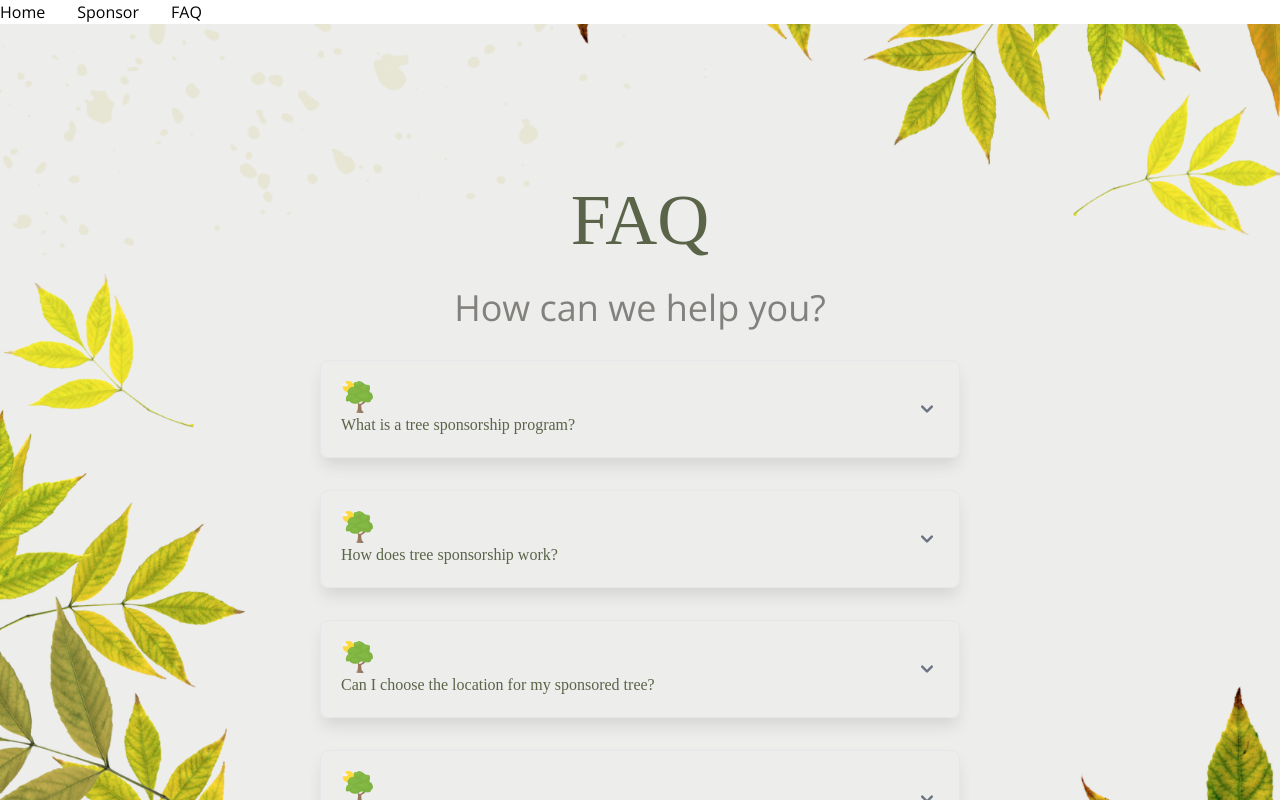
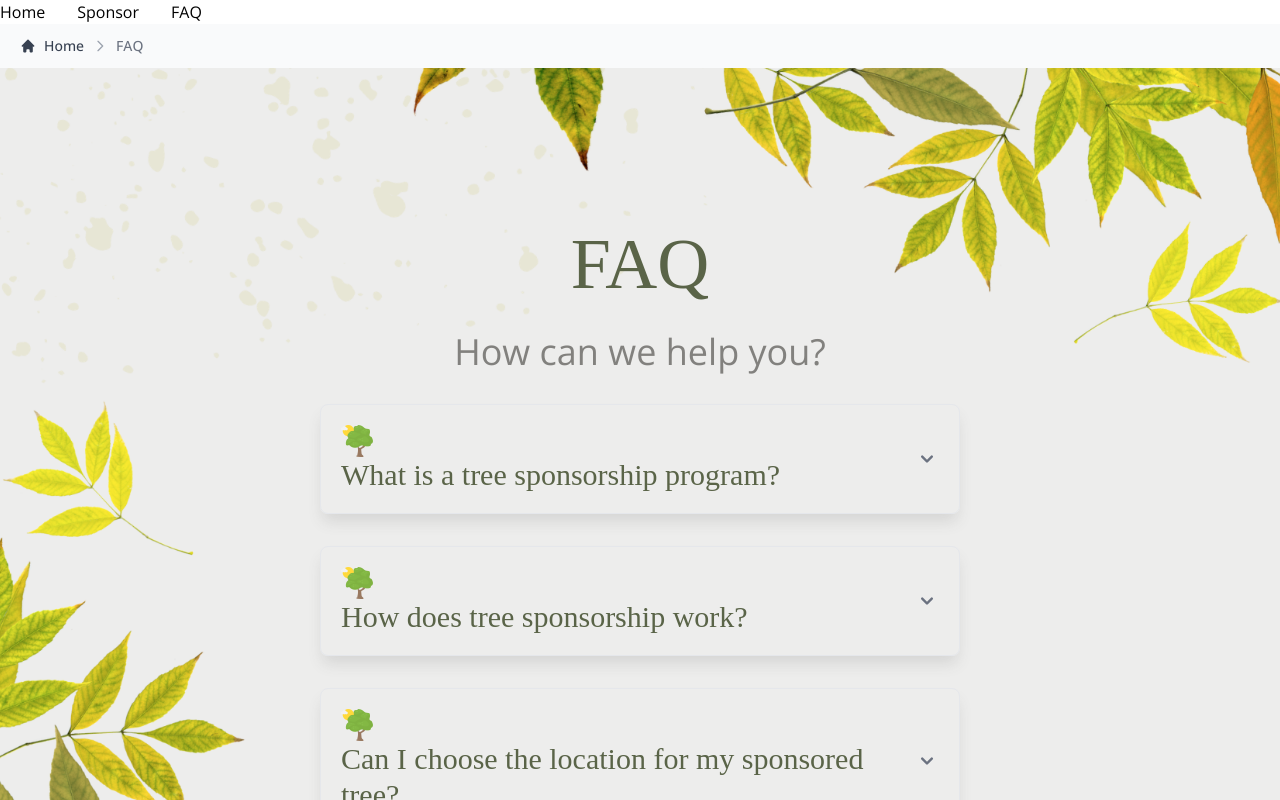
Before and after one commit to solawi-projects/baum-bauer-frontend, a React (Vite) app: page /faq in a window 1280 px wide. Built offline with nearby package versions, Linux system fonts and the light colour scheme; a web font is replaced by a local one.

Commit message:
added new section

```diff
--- a/src/components/Faq.css
+++ b/src/components/Faq.css
@@ -31,13 +31,8 @@ h2{
     width: 2rem;
 }
 .email{
-    width: 100vw;
-    height: 30vh;
-    padding: 5rem 0rem;
-    background: url('../assets/FaqBottomBg.png');
-    background-repeat: no-repeat;
-    background-position: bottom;
-    background-size: 100% auto; /* 100% width, maintain aspect ratio for height */
+    background: #5a6448;
+    padding: 5rem 0 ; /* 100% width, maintain aspect ratio for height */
     display: flex;
     z-index: 200;
 }
--- a/src/pages/Faq.jsx
+++ b/src/pages/Faq.jsx
@@ -1,5 +1,8 @@
 import 'flowbite';
 import { Accordion } from 'flowbite-react';
+import { Breadcrumb } from "flowbite-react";
+import { HiHome } from "react-icons/hi";
+
 import '../components/Faq.css';
 import treeicon from '../assets/tree.png'
 const Faq = () => {
@@ -27,14 +30,24 @@ const Faq = () => {
     // Add more questions and answers as needed
   ];
 
-  return (<div>
+  return (<div>      <Breadcrumb
+    aria-label=""
+    className="bg-gray-50 px-5 py-3 dark:bg-gray-800"
+  >
+    <Breadcrumb.Item href="/" icon={HiHome}>
+      Home
+    </Breadcrumb.Item>
+    <Breadcrumb.Item>FAQ</Breadcrumb.Item>
+  </Breadcrumb>
+
+
     <div className='Faq-container'>
       <h2 className='text-7xl font-thin '>FAQ</h2>
       <h5 className='text-4xl text-font-family-color'>How can we help you?</h5>
       {data.map((item, index) => (
         <Accordion collapseAll className= 'Accord-container' key={index}>
         <Accordion.Panel className='Panel' >
-          <Accordion.Title className='texts title'><img className='imageicon' src={treeicon}></img><div>{item.Question}</div></Accordion.Title>
+          <Accordion.Title className='texts title'><img className='imageicon' src={treeicon}></img><div className='text-3xl font-thin' >{item.Question}</div></Accordion.Title>
           <Accordion.Content>
             <p className="mb-2 texts">
               {item.Answer}
@@ -51,7 +64,7 @@ const Faq = () => {
           <div className="max-w-xl lg:max-w-lg">
             <h2 className="text-5xl   text-white ">
 Do you have More Questions?            </h2>
-            <p className="mt-4 text-xl leading-8 text-gray-300">
+            <p className="mt-4 text-2xl leading-8 text-gray-300">
 write us here!! we will contact shortly through Email !!          </p>
             <div className="mt-6 flex max-w-md gap-x-4">
               <label  className="sr-only">
@@ -69,7 +82,7 @@ Enter Message              </label>
               />
               <button
                 type="submit"
-                className="flex-none rounded-md bg-bg-page-color px-3.5 py-2.5 text-sm font-semibold text-font-family-color shadow-sm  focus-visible:outline focus-visible:outline-2 focus-visible:outline-offset-2 focus-visible:outline-indigo-500"
+                className="flex-none rounded-md bg-bg-page-color px-4 py-2 text-sm font-semibold text-font-family-color shadow-sm  focus-visible:outline focus-visible:outline-2 focus-visible:outline-offset-2 focus-visible:outline-indigo-500"
               >
                 Send
               </button>
```
